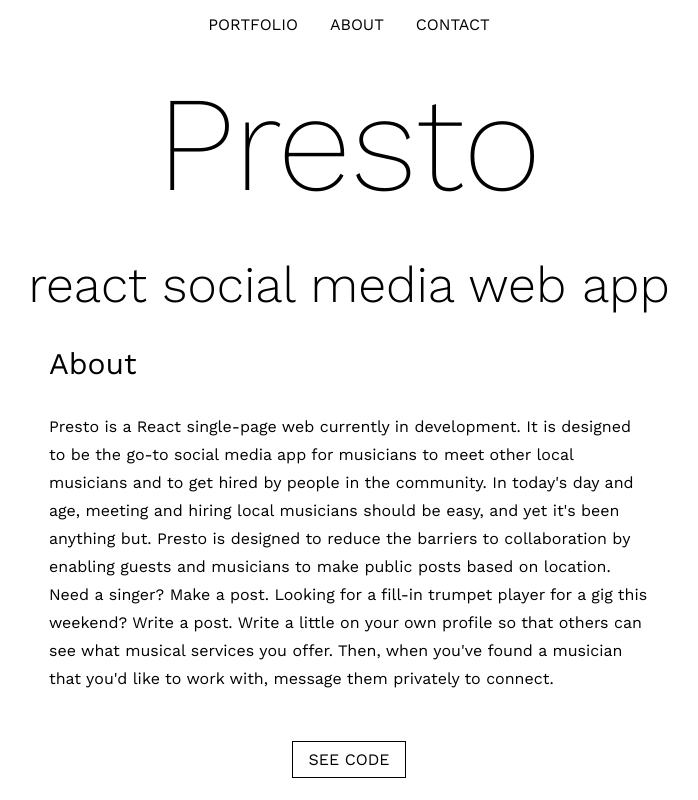
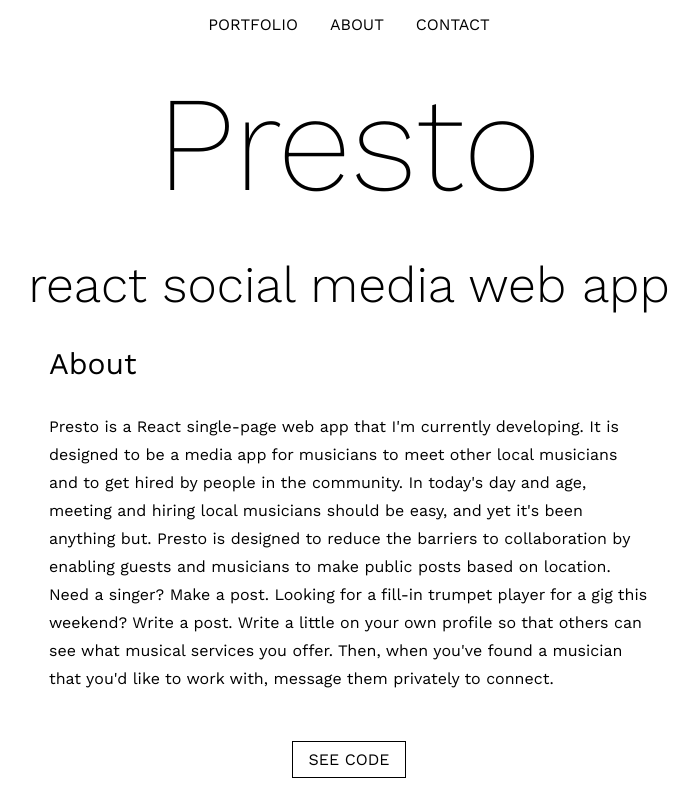
Before and after one commit to austintheriot/digital-portfolio-2, a React (Create React App) app: page /presto in a window 1280 px wide. Shown: the top 800 px of the page, without its empty margins (291-989 px from the left). Built offline with nearby package versions, Linux system fonts and the light colour scheme; no server answers.

Commit message:
yevgeniy -> sharlat

```diff
--- a/src/App.js
+++ b/src/App.js
@@ -11,7 +11,7 @@ import Portfolio from './routes/Portfolio/Portfolio';
 import About from './routes/About/About';
 import Contact from './routes/Contact/Contact';
 import Presto from './routes/Portfolio Articles/Presto';
-import Yevgeniy from './routes/Portfolio Articles/Yevgeniy';
+import Sharlat from './routes/Portfolio Articles/Sharlat';
 import LASC from './routes/Portfolio Articles/LASC';
 import JSArt from './routes/Portfolio Articles/JSArt';
 import Email from './routes/Portfolio Articles/Email';
@@ -25,7 +25,7 @@ function App() {
 					<Route path='/about' component={About} />
 					<Route path='/contact' component={Contact} />
 					<Route path='/presto' component={Presto} />
-					<Route path='/yevgeniy' component={Yevgeniy} />
+					<Route path='/sharlat' component={Sharlat} />
 					<Route path='/lascabling' component={LASC} />
 					<Route path='/jsart' component={JSArt} />
 					<Route path='/email-api' component={Email} />
--- a/src/routes/Portfolio Articles/Presto.js
+++ b/src/routes/Portfolio Articles/Presto.js
@@ -19,11 +19,11 @@ export default (props) => {
 			<h2 className={generalStyles.h2}>React Social Media Web App</h2>
 			<h3 className={generalStyles.h3}>About</h3>
 			<p className={generalStyles.p}>
-				Presto is a React single-page web currently in development. It is
-				designed to be the go-to social media app for musicians to meet other
-				local musicians and to get hired by people in the community. In today's
-				day and age, meeting and hiring local musicians should be easy, and yet
-				it's been anything but. Presto is designed to reduce the barriers to
+				Presto is a React single-page web app that I'm currently developing. It
+				is designed to be a media app for musicians to meet other local
+				musicians and to get hired by people in the community. In today's day
+				and age, meeting and hiring local musicians should be easy, and yet it's
+				been anything but. Presto is designed to reduce the barriers to
 				collaboration by enabling guests and musicians to make public posts
 				based on location. Need a singer? Make a post. Looking for a fill-in
 				trumpet player for a gig this weekend? Write a post. Write a little on
--- a/src/routes/Portfolio Articles/Yevgeniy.js
+++ b/src/routes/Portfolio Articles/Sharlat.js
@@ -16,7 +16,7 @@ export default (props) => {
 
 	return (
 		<article>
-			<h1 className={generalStyles.h1}>Yevgeniy</h1>
+			<h1 className={generalStyles.h1}>Sharlat</h1>
 			<h2 className={generalStyles.h2}>Classical Composer Portfolio Site</h2>
 			<h3 className={generalStyles.h3}>About</h3>
 			<p className={generalStyles.p}>
--- a/src/routes/Portfolio/Portfolio.js
+++ b/src/routes/Portfolio/Portfolio.js
@@ -36,9 +36,9 @@ export default (props) => {
 				/>
 				<ProjectCard
 					img={yevgeniyMonogram}
-					title='Yevgeniy'
+					title='Sharlat'
 					subtitle='classical composer portfolio'
-					to='/yevgeniy'
+					to='/sharlat'
 					color='cream'
 					rightalign={true}
 				/>
```
